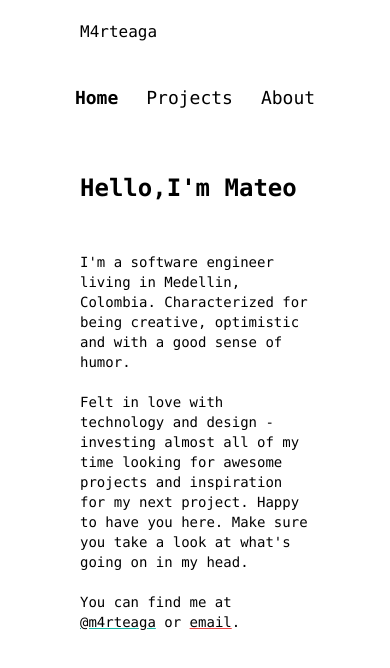
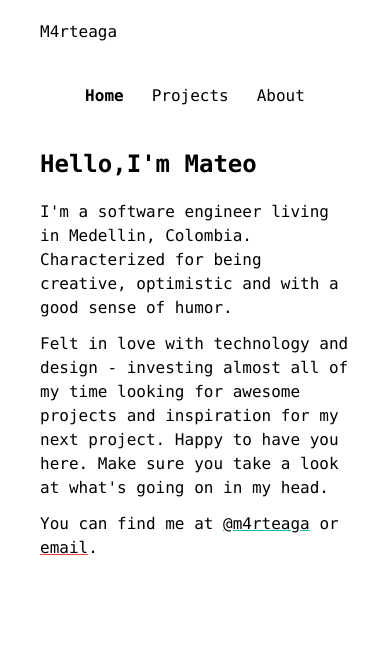
Before and after one commit to M4rteaga/myPortfolio, a React (Vite) app: page /home in a window 390 px wide. Shown: the top 668 px of the page. Built offline with nearby package versions, Linux system fonts and the light colour scheme.

Commit message:
responsive

```diff
--- a/src/App.tsx
+++ b/src/App.tsx
@@ -51,7 +51,7 @@ function App() {
 
 const Layout: React.FC<{ children: ReactChild }> = ({ children }) => {
 	return (
-		<div className="h-full w-full px-20 py-5 pb-15">
+		<div className="h-full w-full px-10 md:px-20 py-5 pb-15">
 			<header>
 				<Link to="/">
 					<h1 className="">M4rteaga</h1>
--- a/src/components/Nav.tsx
+++ b/src/components/Nav.tsx
@@ -15,7 +15,7 @@ const ActiveLink = (props: any) => {
 
 export const Nav: React.FC = () => {
 	return (
-		<nav className="text-lg flex flex-row justify-center items-center mt-10 space-x-7">
+		<nav className="md:text-lg flex flex-row justify-center items-center mt-10 space-x-7">
 			<ActiveLink to="/home">
 				<span className="hover:font-bold cursor-pointer">Home</span>
 			</ActiveLink>
--- a/src/components/Project.tsx
+++ b/src/components/Project.tsx
@@ -33,7 +33,7 @@ export const Project: React.FC<ProjectProps> = ({
 			</div>
 			<span className="text-xs text-gray-400">{date}</span>
 
-			<p className="mt-2 pr-20 text-xl">
+			<p className="mt-2 pr-20 text-normal lg:text-xl">
 				{projectDescription} Made with{' '}
 				{stack.map((tool, key) => (
 					<span {...{ key }}>
--- a/src/pages/About.tsx
+++ b/src/pages/About.tsx
@@ -3,9 +3,9 @@ const MyStory = React.lazy(() => import('../components/MyStory.mdx'));
 
 export const About = () => {
 	return (
-		<div className="w-full h-full flex flex-col justify-center items-center mt-15 md:px-20 lg:px-48">
+		<div className="w-full h-full flex flex-col justify-center items-center mt-10 md:mt-15 md:px-15 lg:px-48">
 			<section className="flex flex-col items-start">
-				<div className="text-xl px-10 leading-normal">
+				<div className="text-lg lg:text-xl lg:px-10 leading-normal">
 					<Suspense fallback={<h1>loading ...</h1>}>
 						<MyStory />
 					</Suspense>
--- a/src/pages/Me.tsx
+++ b/src/pages/Me.tsx
@@ -2,22 +2,23 @@ import React from 'react';
 
 export const Me = () => {
 	return (
-		<div className="w-full h-full flex flex-col justify-center items-center mt-15 md:px-20 lg:px-48">
-			<section className="flex flex-col items-start ">
+		<div className="w-full h-full flex flex-col justify-center items-center mt-10 md:mt-15 md:px-15 lg:px-48">
+			<section className="flex flex-col items-start">
 				<h1 className="text-2xl font-bold md:text-4xl lg:text-5xl">
 					Hello,I'm Mateo
 				</h1>
-				<p className="mt-12 text-sm lg:text-xl">
+				<div className="flex flex-col space-y-3 md:space-y-5  ">
+					<p className="mt-5 lg:text-xl">
 						I'm a software engineer living in Medellin, Colombia. Characterized
 						for being creative, optimistic and with a good sense of humor.
 					</p>
-				<p className="mt-5 text-sm lg:text-xl">
+					<p className="  lg:text-xl">
 						Felt in love with technology and design - investing almost all of my
-					time looking for awesome projects and inspiration for my next project.
-					Happy to have you here. Make sure you take a look at what's going on
-					in my head.
+						time looking for awesome projects and inspiration for my next
+						project. Happy to have you here. Make sure you take a look at what's
+						going on in my head.
 					</p>
-				<p className="mt-5 text-sm lg:text-xl">
+					<p className="  lg:text-xl">
 						You can find me at{' '}
 						<a
 							href="https://github.com/M4rteaga"
@@ -34,6 +35,7 @@ export const Me = () => {
 						</a>
 						.
 					</p>
+				</div>
 			</section>
 		</div>
 	);
--- a/src/pages/Projects.tsx
+++ b/src/pages/Projects.tsx
@@ -9,11 +9,11 @@ export const Projects = () => {
 	const filterOptions = ['All', 'Development', 'Done'];
 
 	return (
-		<div className="w-full h-full flex flex-col justify-center mt-15 md:px-20 lg:px-48 ">
+		<div className="w-full h-full flex flex-col justify-center mt-10 md:mt-15 md:px-15 lg:px-48">
 			<section className="flex flex-col items-start">
 				<h1 className="text-2xl font-bold md:text-4xl lg:text-5xl">Projects</h1>
 			</section>
-			<div className="mt-10 flex flex-row w-full justify-start space-x-6 ">
+			<div className="mt-8 md:mt-10 flex flex-row w-full justify-start space-x-6 ">
 				{filterOptions.map((option, key) => (
 					<div
 						className={`${
@@ -27,7 +27,7 @@ export const Projects = () => {
 				))}
 			</div>
 
-			<div className="flex w-full h-full flex-row  items-center">
+			<div className="flex w-full h-full flex-row  items-center text-lg">
 				<div className="flex flex-col">
 					<div className="flex flex-col mt-8 w-full space-y-8">
 						{projects.map((project, key) =>
```
Lines whose indentation alone changed are shown as unchanged.
